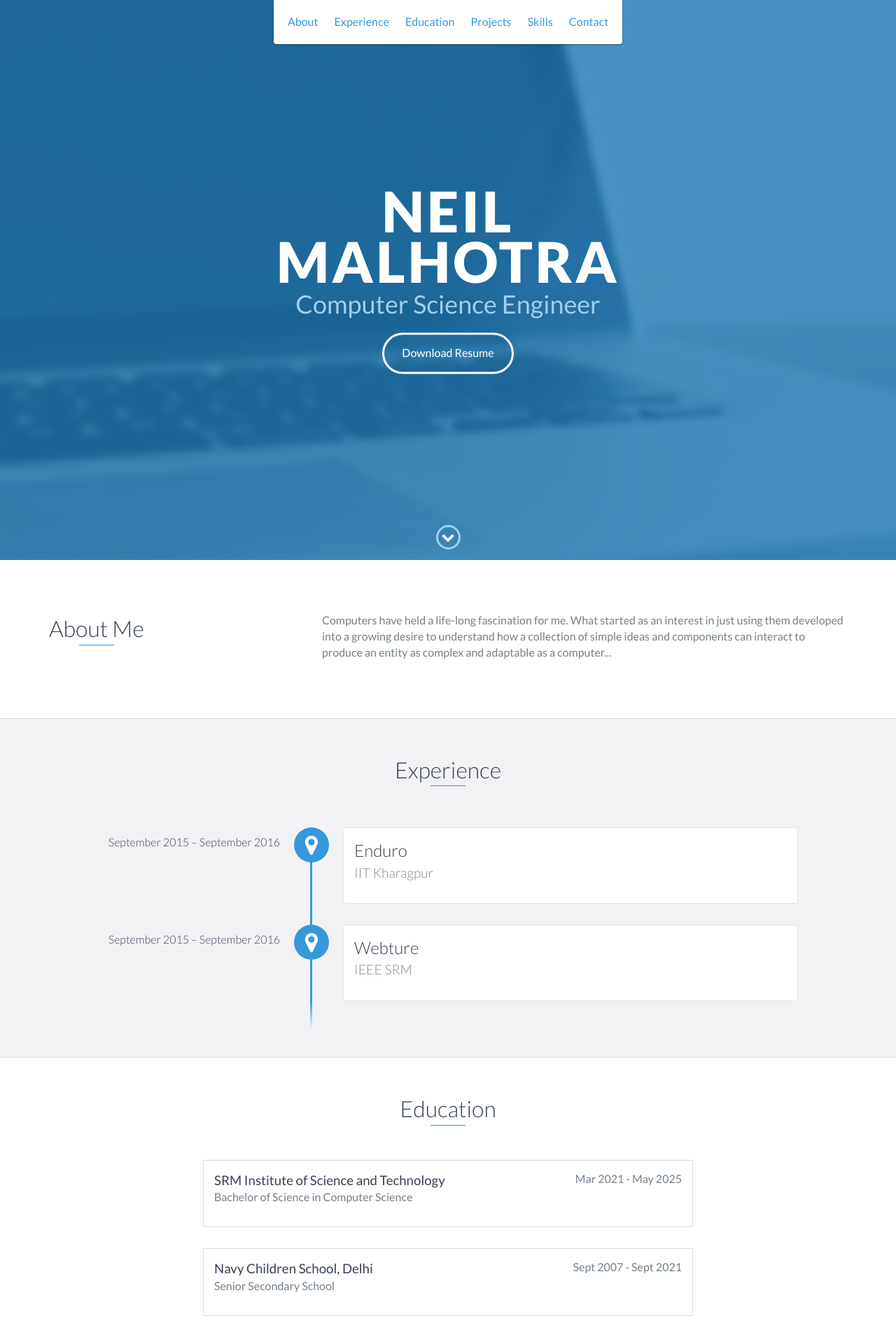
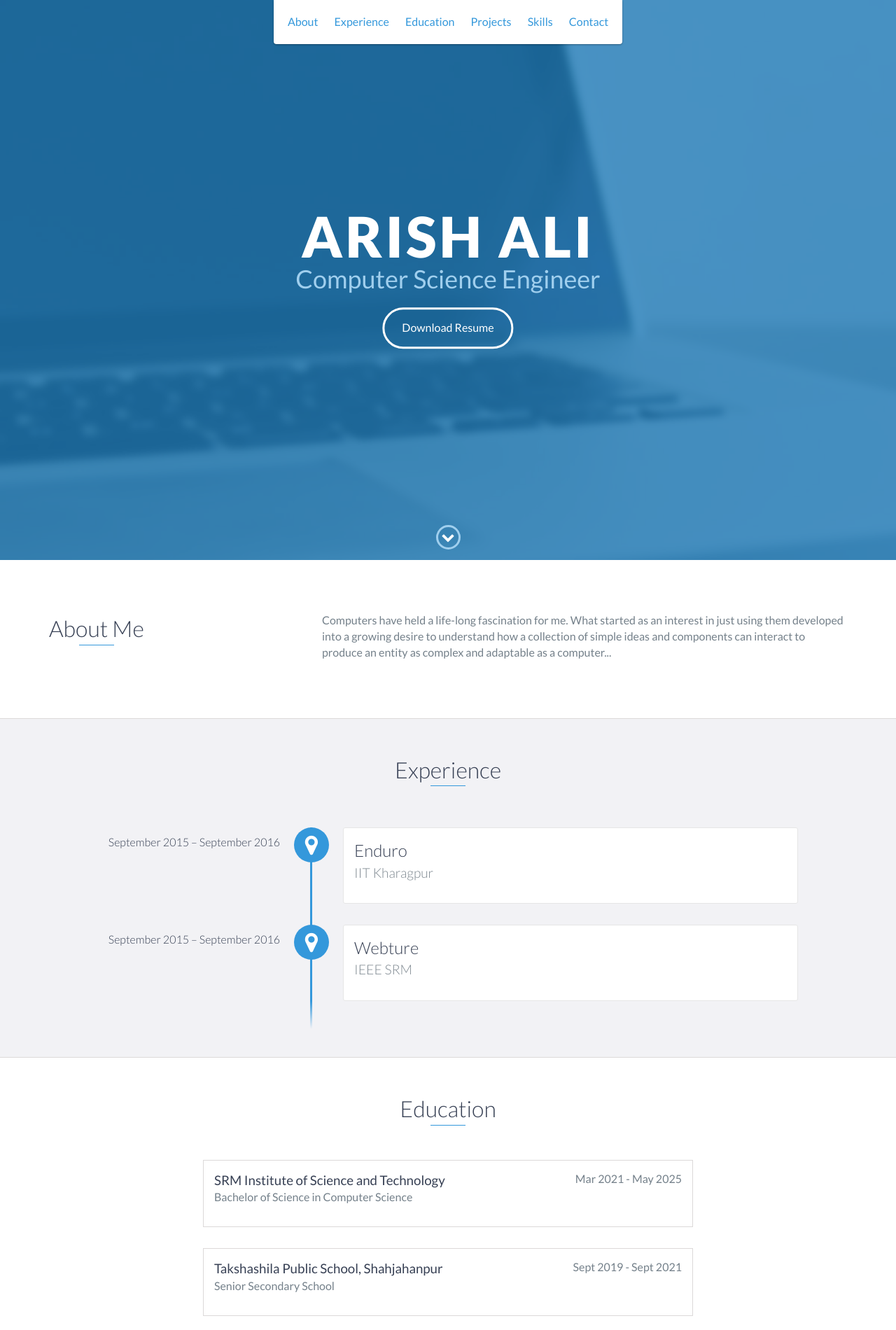
Before and after one commit to Arish718/Portfolio, a website: page index.html in a window 1280 px wide. Shown: the top 1900 px of the page at 70% size. Drawn offline with nearby package versions, Linux system fonts and the light colour scheme.

Commit message:
Update index.html

```diff
--- a/index.html
+++ b/index.html
@@ -48,7 +48,7 @@
 
     <div id="lead">
         <div id="lead-content">
-            <h1>Neil Malhotra</h1>
+            <h1>Arish Ali</h1>
             <h2>Computer Science Engineer</h2>
             <a href="#" class="btn-rounded-white">Download Resume</a>
         </div>
@@ -111,8 +111,8 @@
         <!-- End .education-block -->
 
         <div class="education-block">
-            <h3>Navy Children School, Delhi</h3>
-            <span class="education-date">Sept 2007 - Sept 2021</span>
+            <h3>Takshashila Public School, Shahjahanpur</h3>
+            <span class="education-date">Sept 2019 - Sept 2021</span>
             <h4>Senior Secondary School</h4>
 
         </div>
@@ -208,7 +208,7 @@
                 <div class="col-sm-5 social">
                     <ul>
                         <li>
-                            <a href="https://github.com/NeilMalhotra18" target="_blank"><i class="fa fa-github" aria-hidden="true"></i></a>
+                            <a href="https://github.com/Arish718" target="_blank"><i class="fa fa-github" aria-hidden="true"></i></a>
                         </li>
 
                         <li>
```
